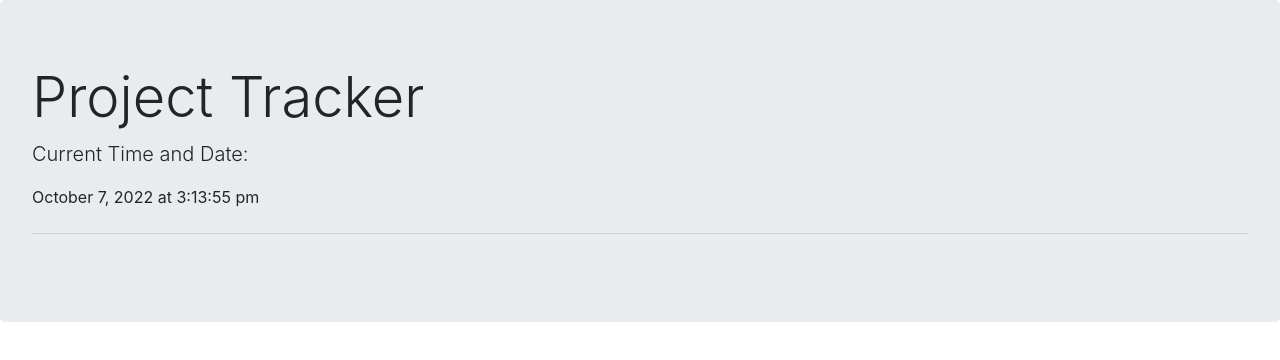
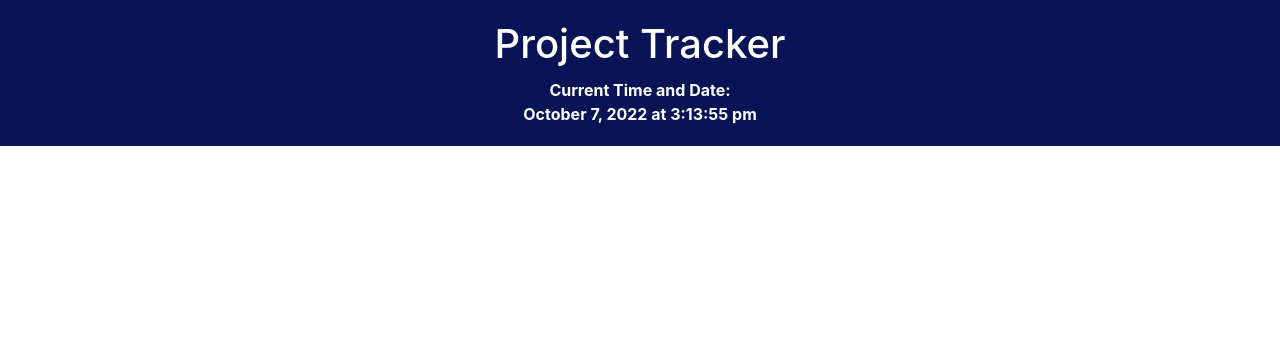
Before and after one commit to ThatBallinGuy/Project-Tracker, a plain HTML site: page index.html in a window 1280 px wide. Drawn offline with nearby package versions, Linux system fonts and the light colour scheme.

Commit message:
working time and header complete

```diff
--- a/assets/css/style.css
+++ b/assets/css/style.css
@@ -0,0 +1,29 @@
+:root {
+    --dark: rgb(8, 20, 85);
+}
+
+
+.jumbotron {
+    background-color: var(--dark);
+    text-align: center;
+    color: white;
+    padding:15px;
+    border-radius: 0px;
+    margin-bottom: 18px;
+}
+
+.title {
+    padding: 5px;
+    margin: 0px;
+}
+
+.subtitle {
+    padding: 5px 0px 0px 0px;
+    margin: 0px;
+    font-weight: bold;
+}
+#dateTime {
+    padding: 0px 0px 5px 0px;
+    margin: 0px;
+    font-weight: bold;
+}
--- a/index.html
+++ b/index.html
@@ -12,10 +12,9 @@
   </head>
   <body>
     <div class="jumbotron">
-      <h1 class="display-4">Project Tracker</h1>
-      <p class="lead">Current Time and Date:</p>
+      <h1 class="title">Project Tracker</h1>
+      <p class="subtitle">Current Time and Date:</p>
       <p id="dateTime"></p>
-      <hr class="my-4">
     </div>
 
 
```
